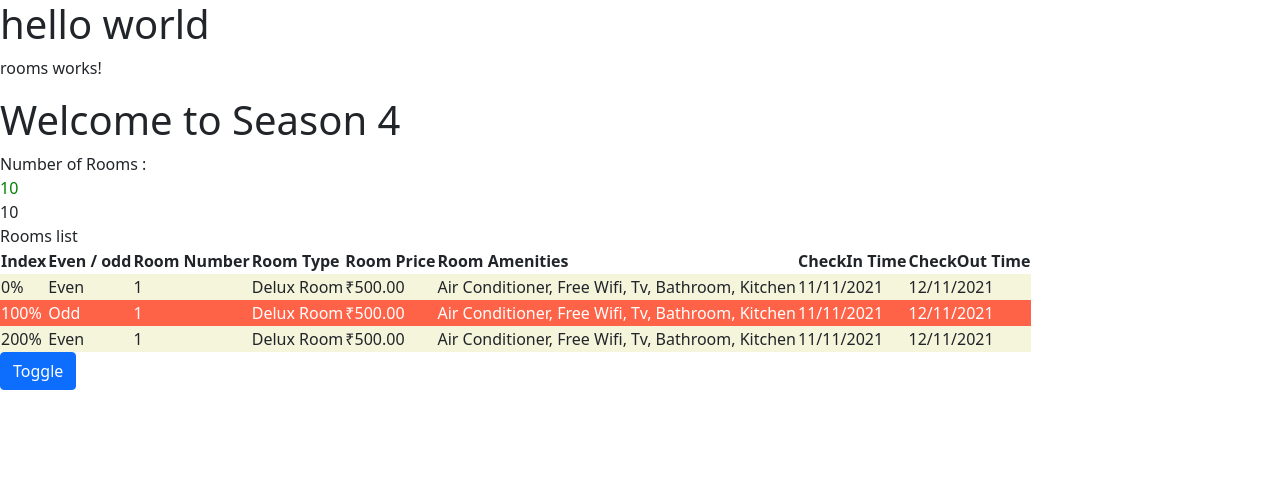
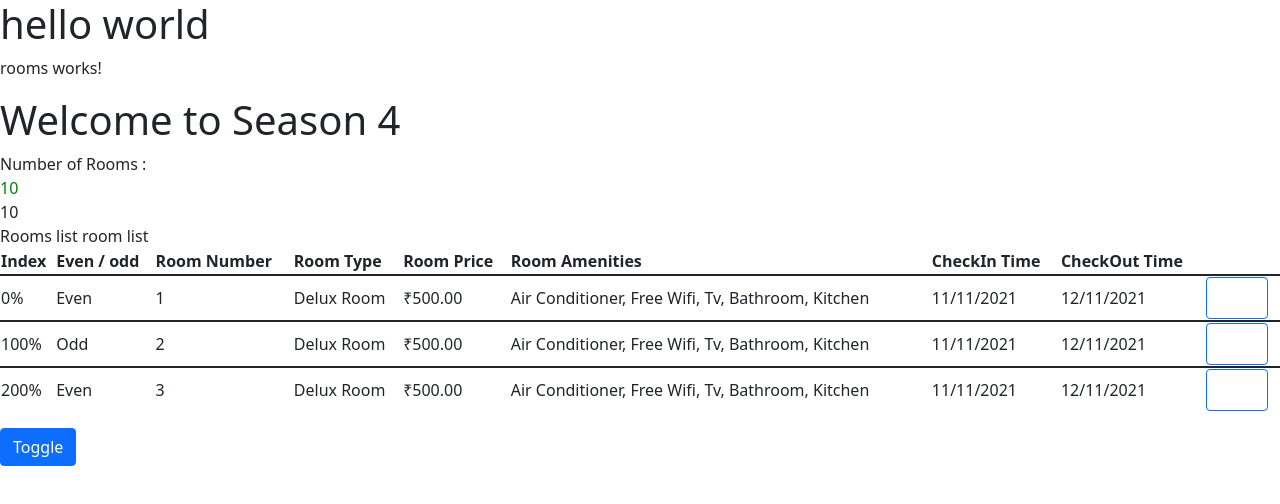
Before and after one commit to jrushi2010/angularBasics, an Angular app: page / in a window 1280 px wide. Shown: the top 504 px of the page. Built offline with nearby package versions, Linux system fonts and the light colour scheme.

Commit message:
component communication ngonChanges

```diff
--- a/src/app/app.module.ts
+++ b/src/app/app.module.ts
@@ -5,11 +5,13 @@ import { AppRoutingModule } from './app-routing.module';
 import { AppComponent } from './app.component';
 import { RoomsComponent } from './rooms/rooms.component';
 import { BrowserAnimationsModule } from '@angular/platform-browser/animations';
+import { RoomsListComponent } from './rooms/rooms-list/rooms-list.component';
 
 @NgModule({
   declarations: [
     AppComponent,
-    RoomsComponent
+    RoomsComponent,
+    RoomsListComponent
   ],
   imports: [
     BrowserModule,
--- /dev/null
+++ b/src/app/rooms/rooms-list/rooms-list.component.html
@@ -0,0 +1,27 @@
+<table class="table">
+    <tr>
+        <th>Index</th>
+        <th>Even / odd</th>
+        <th>Room Number</th>
+        <th>Room Type</th>
+        <th>Room Price</th>
+        <th>Room Amenities</th>
+        <th>CheckIn Time</th>
+        <th>CheckOut Time</th>
+    </tr>
+    <!-- ngfor -->
+    <!-- data coming from parent in for loop -->
+    <tr [ngClass]="e ? 'even' : 'odd'" *ngFor="let room of rooms | slice : 0:3; let e = even; let o = odd; let i = index">
+        <td>{{i | percent}}</td>
+        <td>{{ e ? "Even" : "Odd"}}</td>
+        <td>{{room.roomNumber}}</td>
+        <td>{{room.rommType}}</td>
+        <td>{{room.price | currency: 'INR'}}</td>
+        <td>{{room.amenities | titlecase}}</td>
+        <td>{{room.checkInTime | date : 'dd/MM/yyy'}}</td>
+        <td>{{room.checkOutTime | date : 'dd/MM/yyy'}}</td>
+        <td>
+            <button class="btn btn-primary" (click)="selectRoom(room)">Select</button>
+        </td>
+    </tr>
+</table>
--- /dev/null
+++ b/src/app/rooms/rooms-list/rooms-list.component.ts
@@ -0,0 +1,35 @@
+import { Component, EventEmitter, Input, OnChanges, Output, SimpleChanges } from '@angular/core';
+import { RoomList } from '../rooms';
+import { ChangeDetectionStrategy } from '@angular/compiler';
+
+@Component({
+  selector: 'app-rooms-list',
+  templateUrl: './rooms-list.component.html',
+  styleUrls: ['./rooms-list.component.css']
+})
+export class RoomsListComponent implements OnChanges{
+
+  //parent to child
+  @Input() rooms: RoomList[] = [];
+
+  @Input() title: string = '';
+
+  //child to parent
+  @Output() selectedRoom = new EventEmitter<RoomList>();
+
+  constructor(){}
+
+  ngOnChanges(changes: SimpleChanges): void {
+    console.log(changes);
+    if(changes['title']){
+      this.title = changes['title'].currentValue.toUpperCase();
+    }
+  }
+
+  ngOnint(){}
+
+  selectRoom(room: RoomList){
+    this.selectedRoom.emit(room);
+  }
+
+}
--- a/src/app/rooms/rooms.component.html
+++ b/src/app/rooms/rooms.component.html
@@ -11,35 +11,28 @@
 
 {{rooms?.availableRooms ?? 'No rooms'}}
 
+
+
 <!-- {{roomList | json}} -->
+
+
 
 <div *ngIf="rooms.availableRooms > 0">
     Rooms list
+    {{title}}
     <!-- {{roomList}} -->
-    <table>
-        <tr>
-            <th>Index</th>
-            <th>Even / odd</th>
-            <th>Room Number</th>
-            <th>Room Type</th>
-            <th>Room Price</th>
-            <th>Room Amenities</th>
-            <th>CheckIn Time</th>
-            <th>CheckOut Time</th>
-        </tr>
-        <!-- ngfor -->
-        <tr [ngClass]="e ? 'even' : 'odd'" *ngFor="let room of roomList | slice : 0:3; let e = even; let o = odd; let i = index">
-            <td>{{i | percent}}</td>
-            <td>{{ e ? "Even" : "Odd"}}</td>
-            <td>{{room.roomNumber}}</td>
-            <td>{{room.rommType}}</td>
-            <td>{{room.price | currency: 'INR'}}</td>
-            <td>{{room.amenities | titlecase}}</td>
-            <td>{{room.checkInTime | date : 'dd/MM/yyy'}}</td>
-            <td>{{room.checkOutTime | date : 'dd/MM/yyy'}}</td>
-        </tr>
-    </table>
+    <!-- //parent to child communication -->
+    <!-- //child to parent communication  -->
+    <app-rooms-list [rooms]="roomList" (selectedRoom)="selectRoom($event)" [title]="title"></app-rooms-list>
+
 </div>
+
+
+
+<div *ngIf="selectedRoom">
+    {{selectedRoom | json}}
+</div>
+
 
 <!-- eventbinding -->
 <button class="btn btn-primary" (click)="toggle()">Toggle</button>
--- a/src/app/rooms/rooms.component.ts
+++ b/src/app/rooms/rooms.component.ts
@@ -1,4 +1,4 @@
-import { Component } from '@angular/core';
+import { Component, OnInit } from '@angular/core';
 import { Room, RoomList } from './rooms';
 
 @Component({
@@ -6,7 +6,7 @@ import { Room, RoomList } from './rooms';
   templateUrl: './rooms.component.html',
   styleUrls: ['./rooms.component.css']
 })
-export class RoomsComponent {
+export class RoomsComponent implements OnInit{
 
   //interpolation
   hotelname:string="Season 4";
@@ -17,13 +17,23 @@ export class RoomsComponent {
   //eventbinding
   hideRooms = false;
 
+  title = 'room list';
+
+  //child to parent
+  selectedRoom!: RoomList;
+
   rooms:Room = {
     TotalRooms:20,
     availableRooms:10,
     bookedRooms:5
   }
 
-  roomList : RoomList[] = [
+  roomList : RoomList[] = [];
+
+  constructor(){}
+
+  ngOnInit(): void {
+    this.roomList = [
       {
         roomNumber: 1,
         rommType : 'Delux Room',
@@ -34,7 +44,7 @@ export class RoomsComponent {
         checkOutTime : new Date('12-Nov-2021'),
       },
       {
-      roomNumber: 1,
+        roomNumber: 2,
         rommType : 'Delux Room',
         amenities : 'Air conditioner, free wifi, tv, bathroom, kitchen',
         price : 500,
@@ -43,7 +53,7 @@ export class RoomsComponent {
         checkOutTime : new Date('12-Nov-2021'),
       },
       {
-      roomNumber: 1,
+        roomNumber: 3,
         rommType : 'Delux Room',
         amenities : 'Air conditioner, free wifi, tv, bathroom, kitchen',
         price : 500,
@@ -52,11 +62,33 @@ export class RoomsComponent {
         checkOutTime : new Date('12-Nov-2021'),
       }
     ]
+  }
 
-  constructor(){}
+  /*
+
+  lifecycle hooks
+  ngOnChanges
+  ngOnInit
+  ngDOCheck
+  ngAfterContentInit
+  ngAfterContentChecked
+  ngAfterViewInit
+  ngAfterViewChecked
+  ngOnDestory
+
+
+  */
+
+  //child to parent
+  selectRoom(room:RoomList){
+    console.log(room);
+    this.selectedRoom = room;
+  }
+
   //eventbinding
   toggle(){
     this.hideRooms = !this.hideRooms;
+    this.title = 'Rooms List'
   }
 
 }
```
Also changed, not shown: src/app/rooms/rooms-list/rooms-list.component.css (added), 1 other file (tests, documents, lock files or other folders). Lines whose indentation alone changed are shown as unchanged.
